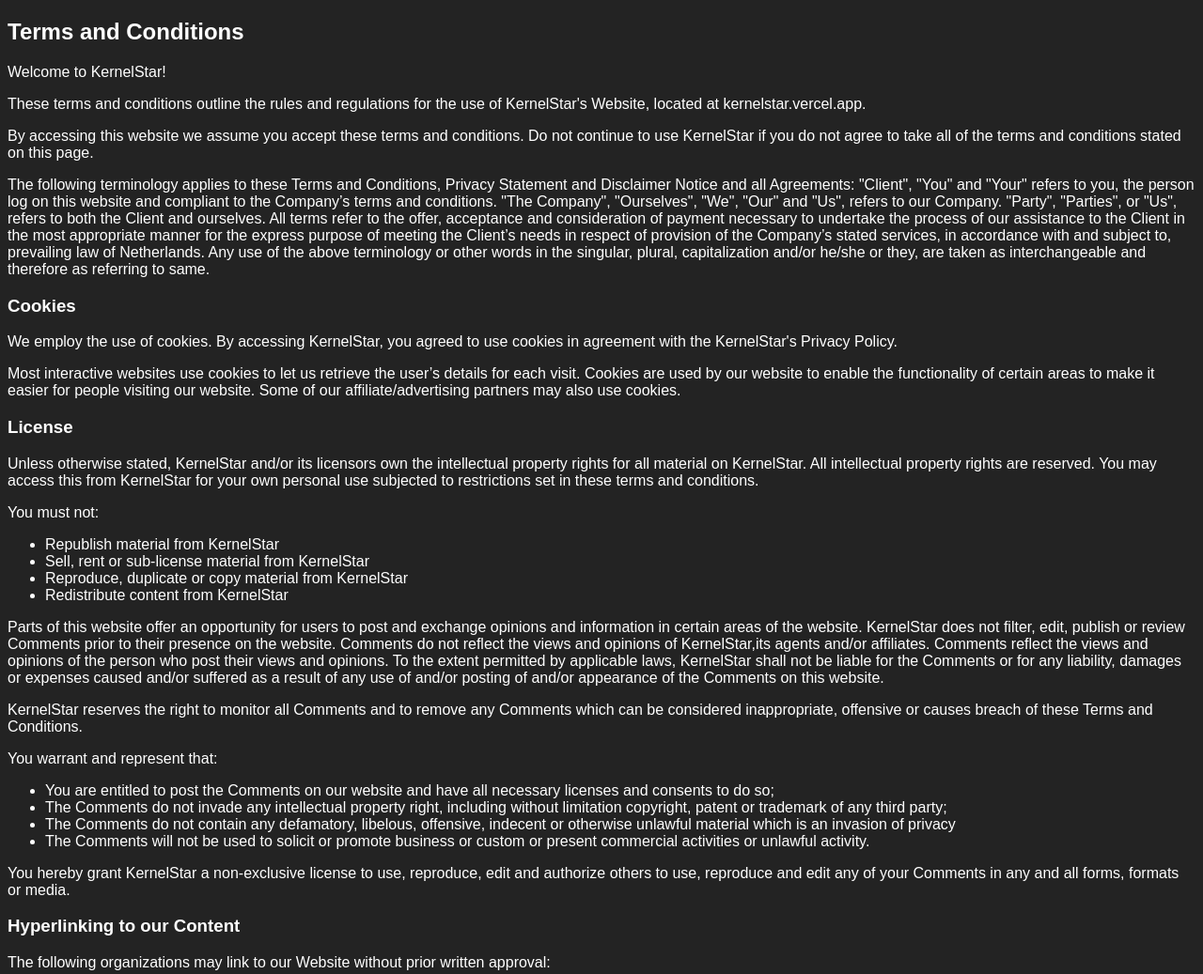
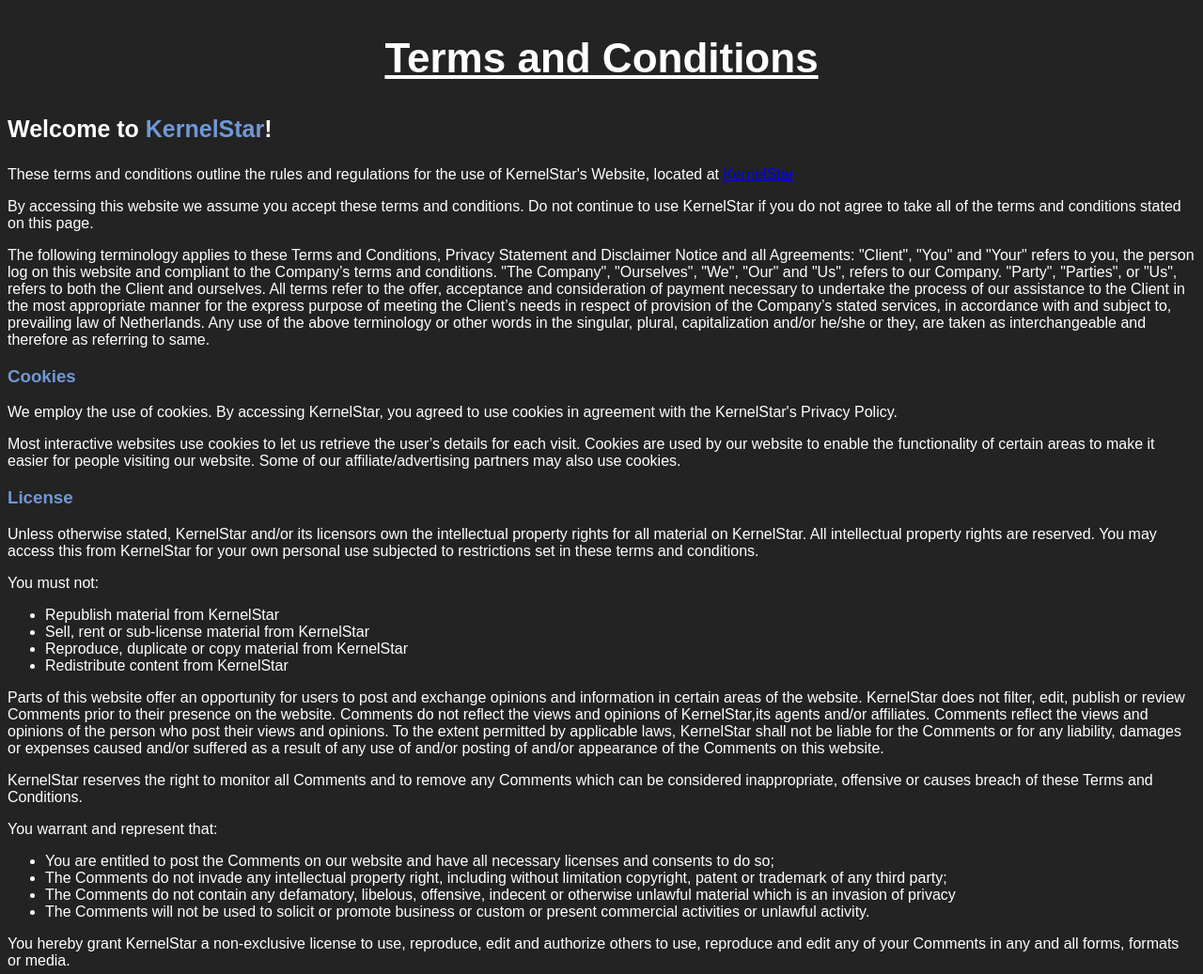
Before and after one commit to spectrebond/kernelstarquiz, a plain HTML site: page terms.html in a window 1280 px wide. Shown: the top 1037 px of the page at 94% size. Drawn offline with Linux system fonts and the light colour scheme.

Commit message:
Terms & conditions added

```diff
--- a/terms.css
+++ b/terms.css
@@ -2,4 +2,19 @@ body{
   background: #232323;
   color: white;
   font-family: sans-serif;
+
 }
+strong,h3{
+  color: #7198d6;
+}
+.head{
+  font-size: 44px;
+  font-weight: bold;
+  text-decoration: underline;
+  text-align: center;
+}
+.head1{
+  font-size: 25px;
+  font-weight: bold;
+
+}
--- a/terms.html
+++ b/terms.html
@@ -9,11 +9,11 @@
   <link rel="stylesheet" href="terms.css">
 </head>
 <body>
-  <h2><strong>Terms and Conditions</strong></h2>
+  <h2 class="head">Terms and Conditions</h2>
 
-<p>Welcome to KernelStar!</p>
+<p class="head1">Welcome to <strong>KernelStar</strong>!</p>
 
-<p>These terms and conditions outline the rules and regulations for the use of KernelStar's Website, located at kernelstar.vercel.app.</p>
+<p>These terms and conditions outline the rules and regulations for the use of KernelStar's Website, located at <a href="https://kernelstar.vercel.app">KernelStar</a> </p>
 
 <p>By accessing this website we assume you accept these terms and conditions. Do not continue to use KernelStar if you do not agree to take all of the terms and conditions stated on this page.</p>
 
```
